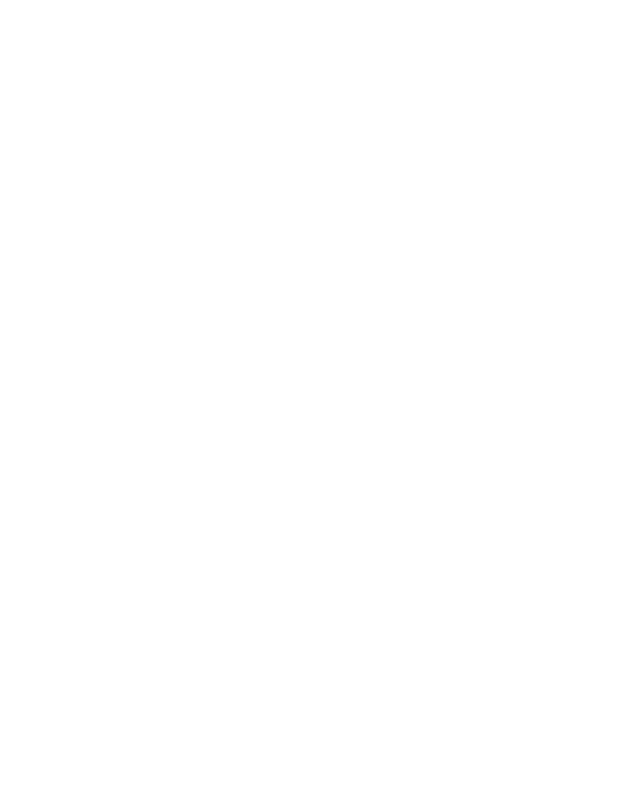
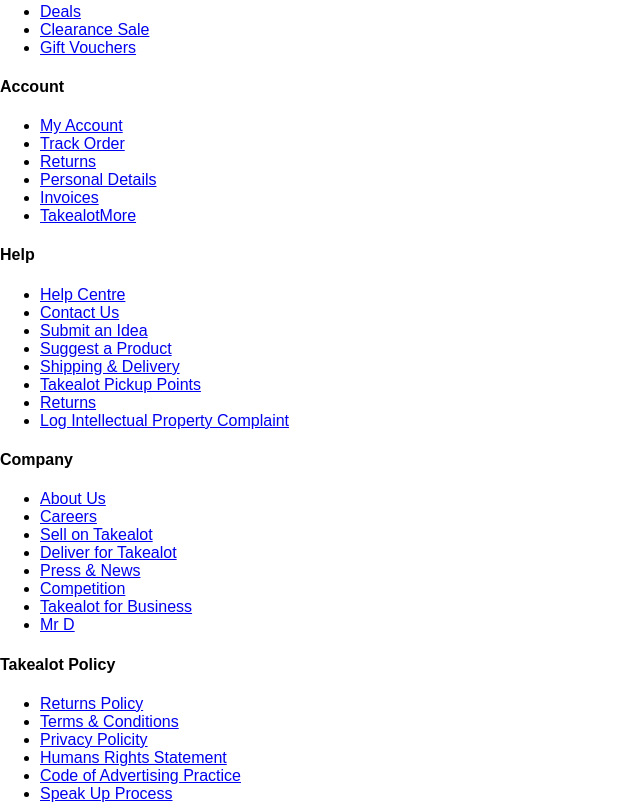
Before and after one commit to K-The-Coder/takealot-dot-com-clone, a React (Vite) app: page / in a window 1280 px wide. Shown: the part 1040-1844 px from the top of the page, without its empty margins (0-640 px from the left). Before the commit the page ends 982 px from the top, so only its background shows below. Built offline with nearby package versions, Linux system fonts and the light colour scheme.

Commit message:
added footer structure (part 2)

```diff
--- a/src/components/Footer.tsx
+++ b/src/components/Footer.tsx
@@ -1,7 +1,34 @@
-export default function Footer(){
-    return (
-        <footer>
+import { departmentList, footerData } from "../data/lists";
+import FooterColumn from "./FooterCategoryItem";
 
-        </footer>
-    )
+export default function Footer() {
+  return (
+    <footer>
+      <div className="footer-container">
+        <div className="footer-categories-container">
+          <div className="footer-categories">
+            {footerData.map((section) => {
+              return (
+                <FooterColumn
+                  key={section.title}
+                  title={section.title}
+                  links={section.links}
+                />
+              );
+            })}
+          </div>
+          <div className="footer-socials"></div>
+        </div>
+        <hr />
+        <div className="footer-department-links">
+          <ul className="department-list">
+            {departmentList.map((department) => {
+              return <li key={department}>{department}</li>;
+            })}
+          </ul>
+        </div>
+        <div className="footer-bar"></div>
+      </div>
+    </footer>
+  );
 }
--- /dev/null
+++ b/src/components/FooterCategoryItem.tsx
@@ -0,0 +1,16 @@
+import type { FooterColumnProps } from "../interfaces";
+
+export default function FooterColumn({ title, links }: FooterColumnProps) {
+  return (
+    <div className="footer-column">
+      <h4>{title}</h4>
+      <ul>
+        {links.map((link, index) => (
+          <li key={index}>
+            <a href={link.href}>{link.label}</a>
+          </li>
+        ))}
+      </ul>
+    </div>
+  );
+}
--- a/src/data/lists.ts
+++ b/src/data/lists.ts
@@ -1,3 +1,5 @@
+import type { CardProps, FooterSectionProps, ImageProps } from "../interfaces";
+
 export const tabsList: string[] = [
   "ALOT For Less",
   "New Arrivals",
@@ -31,7 +33,7 @@ export const departmentList: string[] = [
   "Toys",
 ];
 
-export const imageSlideShowList: { id: number; src: string }[] = [
+export const imageSlideShowList: ImageProps[] = [
   {
     id: 1,
     src: "src/assets/images/slideshow-images/3adb6da39cc665da2a3adbf45b39bb17519a3140.jpg",
@@ -50,7 +52,7 @@ export const imageSlideShowList: { id: number; src: string }[] = [
   },
 ];
 
-export const featuredBrandsImgList: { id: number; src: string }[] = [
+export const featuredBrandsImgList: ImageProps[] = [
   {
     id: 1,
     src: "src/assets/images/featured-brands/0e8b2fa1f6e5ee5cff8912eb873fed5559163e92_2aXh4aQ.webp",
@@ -73,14 +75,7 @@ export const featuredBrandsImgList: { id: number; src: string }[] = [
   },
 ];
 
-export const productCardData: {
-  id: number;
-  productImg: string;
-  productName: string;
-  productPrice: string | number;
-  starIcon: React.ReactNode;
-  productRating: string | number;
-}[] = [
+export const productCardData: CardProps[] = [
   {
     id: 1,
     productImg: "src/assets/images/product-card-images/s-xlpreview.webp",
@@ -107,3 +102,62 @@ export const productCardData: {
     productRating: 4,
   },
 ];
+
+export const footerData: FooterSectionProps[] = [
+  {
+    title: "Shop",
+    links: [
+      { label: "Deals", href: "#" },
+      { label: "Clearance Sale", href: "#" },
+      { label: "Gift Vouchers", href: "#" },
+    ],
+  },
+  {
+    title: "Account",
+    links: [
+      { label: "My Account", href: "#" },
+      { label: "Track Order", href: "#" },
+      { label: "Returns", href: "#" },
+      { label: "Personal Details", href: "#" },
+      { label: "Invoices", href: "#" },
+      { label: "TakealotMore", href: "#" },
+    ],
+  },
+  {
+    title: "Help",
+    links: [
+      { label: "Help Centre", href: "#" },
+      { label: "Contact Us", href: "#" },
+      { label: "Submit an Idea", href: "#" },
+      { label: "Suggest a Product", href: "#" },
+      { label: "Shipping & Delivery", href: "#" },
+      { label: "Takealot Pickup Points", href: "#" },
+      { label: "Returns", href: "#" },
+      { label: "Log Intellectual Property Complaint", href: "#" },
+    ],
+  },
+  {
+    title: "Company",
+    links: [
+      { label: "About Us", href: "#" },
+      { label: "Careers", href: "#" },
+      { label: "Sell on Takealot", href: "#" },
+      { label: "Deliver for Takealot", href: "#" },
+      { label: "Press & News", href: "#" },
+      { label: "Competition", href: "#" },
+      { label: "Takealot for Business", href: "#" },
+      { label: "Mr D", href: "#" }
+    ],
+  },
+  {
+    title: "Takealot Policy",
+    links: [
+      {label: "Returns Policy", href: "#"},
+      {label: "Terms & Conditions", href: "#"},
+      {label: "Privacy Policity", href: "#"},
+      {label: "Humans Rights Statement", href: "#"},
+      {label: "Code of Advertising Practice", href: "#"},
+      {label: "Speak Up Process", href: "#"}
+    ]
+  }
+];
--- /dev/null
+++ b/src/interfaces.ts
@@ -0,0 +1,28 @@
+export interface LinkItemProps {
+  label: string;
+  href: string;
+}
+
+export interface FooterColumnProps {
+  title: string;
+  links: LinkItemProps[];
+}
+
+export interface FooterSectionProps {
+  title: string;
+  links: LinkItemProps[];
+}
+
+export interface ImageProps {
+  id: number;
+  src: string;
+}
+
+export interface CardProps {
+  id: number;
+  productImg: string;
+  productName: string;
+  productPrice: string | number;
+  productRating: string | number;
+  starIcon: React.ReactNode;
+}
```
Also changed, not shown: src/components/ProductCard.tsx (+1 -8 lines).
